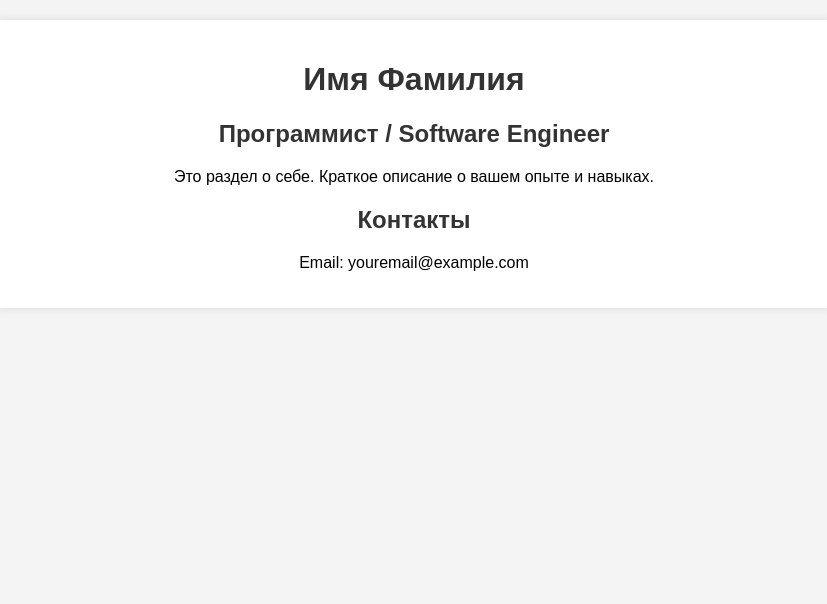
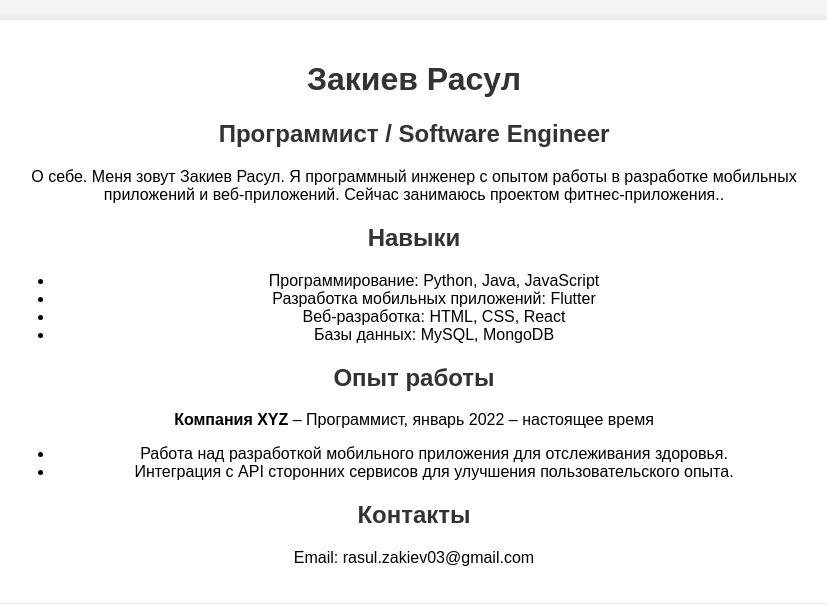
Before and after one commit to rasyaaaz/rasyaaaz.github.io, a plain HTML site: page index.html in a window 1280 px wide. Shown: the whole page, without its empty margins (226-1053 px from the left). Drawn offline with Linux system fonts and the light colour scheme.

Commit message:
Update index.html

```diff
--- a/index.html
+++ b/index.html
@@ -3,7 +3,7 @@
 <head>
     <meta charset="UTF-8">
     <meta name="viewport" content="width=device-width, initial-scale=1.0">
-    <title>Моё Резюме</title>
+    <title>Расул Закиев Резюме</title>
     <style>
         body {
             font-family: Arial, sans-serif;
@@ -26,11 +26,24 @@
 </head>
 <body>
     <div class="container">
-        <h1>Имя Фамилия</h1>
+        <h1>Закиев Расул</h1>
         <h2>Программист / Software Engineer</h2>
-        <p>Это раздел о себе. Краткое описание о вашем опыте и навыках.</p>
+        <p>О себе. Меня зовут Закиев Расул. Я программный инженер с опытом работы в разработке мобильных приложений и веб-приложений. Сейчас занимаюсь проектом фитнес-приложения..</p>
+        <h2>Навыки</h2>
+<ul>
+    <li>Программирование: Python, Java, JavaScript</li>
+    <li>Разработка мобильных приложений: Flutter</li>
+    <li>Веб-разработка: HTML, CSS, React</li>
+    <li>Базы данных: MySQL, MongoDB</li>
+</ul>
+        <h2>Опыт работы</h2>
+<p><strong>Компания XYZ</strong> – Программист, январь 2022 – настоящее время</p>
+<ul>
+    <li>Работа над разработкой мобильного приложения для отслеживания здоровья.</li>
+    <li>Интеграция с API сторонних сервисов для улучшения пользовательского опыта.</li>
+</ul>
         <h2>Контакты</h2>
-        <p>Email: youremail@example.com</p>
+        <p>Email: rasul.zakiev03@gmail.com</p>
     </div>
 </body>
 </html>
```
